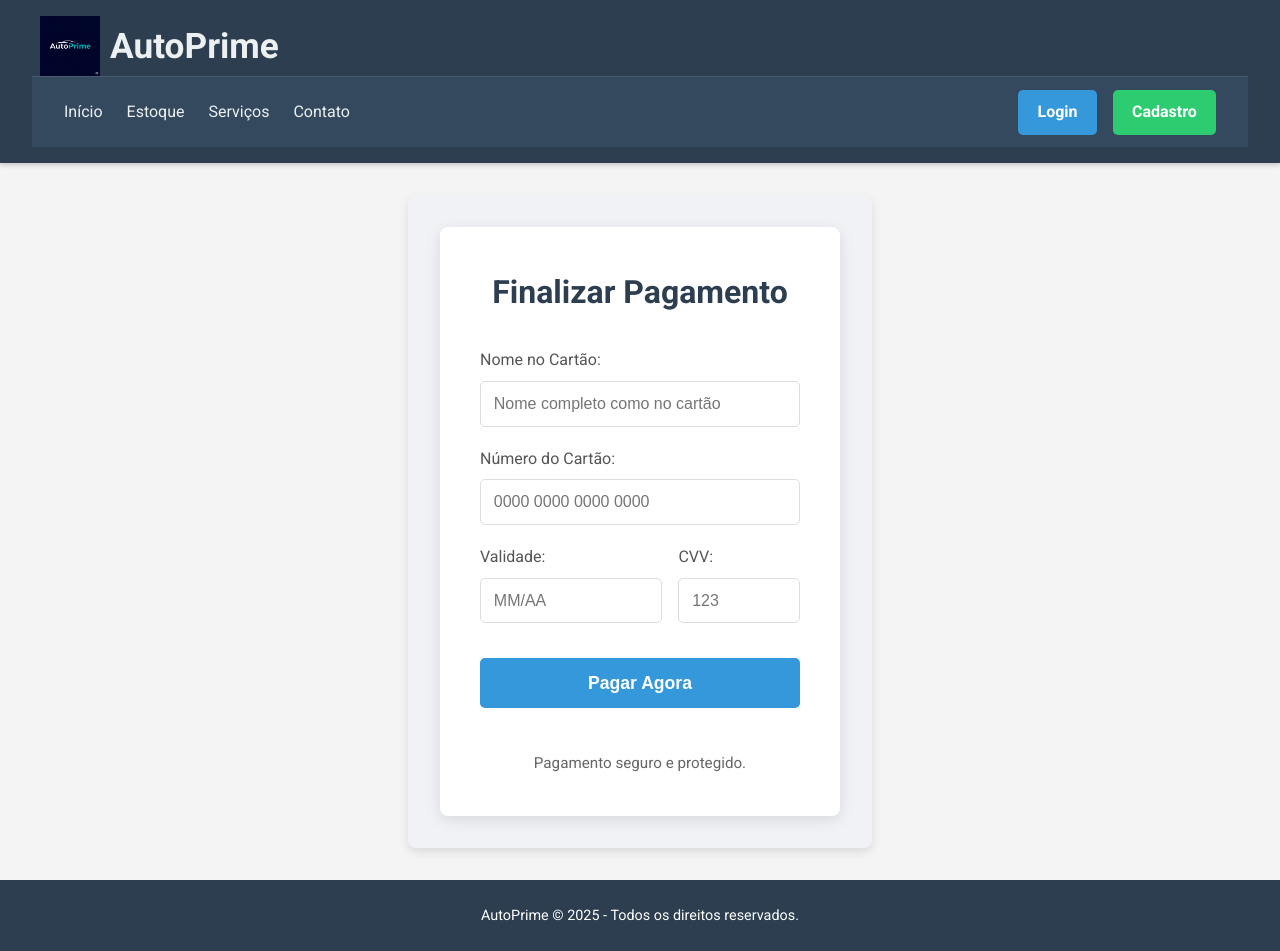
After one commit to zAlanRibeiro/TrabalhoConcessionaria, a Flask app: page /pagamento in a window 1280 px wide. The commit adds this page. Run offline with Flask 3, Linux system fonts and the light colour scheme.

Commit message:
Implementa cadastro de usuário com banco de dados SQLite

```diff
--- a/app.py
+++ b/app.py
@@ -1,10 +1,34 @@
 from flask import Flask, render_template, request, redirect, url_for, flash, session
+from flask_sqlalchemy import SQLAlchemy
+from werkzeug.security import generate_password_hash, check_password_hash # Importa funções de segurança de senha
 
 app = Flask(__name__)
 
 # Configuração da SECRET_KEY (essencial para sessões e mensagens flash)
-# EM PRODUÇÃO, NUNCA DEIXE UMA CHAVE ASSIM. GERE UMA CHAVE SEGURA E LONGA!
 app.secret_key = 'be6b8535e881eb6974fa7d60ff055c96ccf65f451edabd83'
+
+# Configuração do banco de dados SQLite
+app.config['SQLALCHEMY_DATABASE_URI'] = 'sqlite:///database.db'
+app.config['SQLALCHEMY_TRACK_MODIFICATIONS'] = False
+db = SQLAlchemy(app)
+
+# --- MODELO DO BANCO DE DADOS ---
+# Esta classe representa a nossa tabela 'usuario' no banco de dados.
+class Usuario(db.Model):
+    id = db.Column(db.Integer, primary_key=True) # Chave primária, ID único para cada usuário
+    nome = db.Column(db.String(150), nullable=False)
+    email = db.Column(db.String(150), unique=True, nullable=False) # E-mail deve ser único
+    senha_hash = db.Column(db.String(256), nullable=False) # Armazena a senha de forma segura
+
+    # Método para definir a senha do usuário, gerando um hash seguro
+    def set_senha(self, senha):
+        self.senha_hash = generate_password_hash(senha)
+
+    # Método para verificar a senha fornecida pelo usuário no login
+    def check_senha(self, senha):
+        return check_password_hash(self.senha_hash, senha)
+
+# --- ROTAS DA APLICAÇÃO ---
 
 @app.route('/')
 def index():
@@ -16,92 +40,91 @@ def login():
         email = request.form['email']
         password = request.form['password']
 
-        # **Lógica de Autenticação Simplificada (APENAS PARA TESTE)**
-        # Em um sistema real, você faria:
-        # 1. Consultar o banco de dados para encontrar o usuário pelo email.
-        # 2. Verificar se a senha fornecida corresponde à senha (hashed) armazenada no DB.
-        if email == 'teste@exemplo.com' and password == '12345':
-            session['logged_in'] = True  # Marca o usuário como logado na sessão
-            session['email'] = email     # Armazena o email na sessão
-            flash('Login bem-sucedido!', 'success') # Mensagem de sucesso para o usuário
-            return redirect(url_for('index')) # Redireciona para a página inicial
+        # Procura o usuário no banco de dados pelo e-mail fornecido
+        usuario = Usuario.query.filter_by(email=email).first()
+
+        # Verifica se o usuário existe E se a senha está correta
+        if usuario and usuario.check_senha(password):
+            session['logged_in'] = True
+            session['user_id'] = usuario.id
+            session['user_name'] = usuario.nome
+            flash('Login bem-sucedido!', 'success')
+            return redirect(url_for('index'))
         else:
-            flash('Email ou senha inválidos.', 'error') # Mensagem de erro
-            return render_template('login.html') # Mantém na página de login para tentar novamente
+            flash('Email ou senha inválidos.', 'error')
+            return redirect(url_for('login'))
 
-    # Se a requisição for GET (acesso inicial à página), simplesmente renderiza o formulário de login
     return render_template('login.html')
 
-# Rota para a página de cadastro
 @app.route('/cadastro', methods=['GET', 'POST'])
 def cadastro():
     if request.method == 'POST':
-        name = request.form['name']
+        nome = request.form['name']
         email = request.form['email']
-        password = request.form['password']
-        confirm_password = request.form['confirm_password']
+        senha = request.form['password']
+        confirm_senha = request.form['confirm_password']
 
-        # **Lógica de Cadastro Simplificada (APENAS PARA TESTE)**
-        # Em um sistema real, você faria:
-        # 1. Validar os dados de entrada (formato do email, complexidade da senha).
-        # 2. Verificar se o e-mail já existe no banco de dados para evitar duplicidade.
-        # 3. Fazer HASH da senha (MUITO IMPORTANTE para segurança!) antes de armazenar.
-        # 4. Salvar o novo usuário no banco de dados.
+        # Verifica se as senhas coincidem
+        if senha != confirm_senha:
+            flash('As senhas não coincidem!', 'error')
+            return redirect(url_for('cadastro'))
 
-        if password != confirm_password:
-            flash('As senhas não coincidem!', 'error')
-            return render_template('cadastro.html')
+        # Verifica se o e-mail já está cadastrado
+        usuario_existente = Usuario.query.filter_by(email=email).first()
+        if usuario_existente:
+            flash('Este e-mail já está cadastrado. Tente fazer login.', 'error')
+            return redirect(url_for('cadastro'))
 
-        # Simulação de sucesso de cadastro
-        flash(f'Olá, {name}! Seu cadastro foi simulado com sucesso. Use teste@exemplo.com e 12345 para login temporário.', 'success')
-        return redirect(url_for('login')) # Redireciona para a página de login após o cadastro
+        # Cria um novo objeto Usuario
+        novo_usuario = Usuario(nome=nome, email=email)
+        novo_usuario.set_senha(senha) # Define a senha de forma segura
+
+        # Adiciona o novo usuário ao banco de dados
+        try:
+            db.session.add(novo_usuario)
+            db.session.commit()
+            flash(f'Olá, {nome}! Cadastro realizado com sucesso. Faça o login.', 'success')
+            return redirect(url_for('login'))
+        except Exception as e:
+            db.session.rollback()
+            flash(f'Ocorreu um erro ao realizar o cadastro: {e}', 'error')
+            return redirect(url_for('cadastro'))
 
     return render_template('cadastro.html')
 
-# Rota para a página de Estoque de Veículos
+@app.route('/logout')
+def logout():
+    session.clear() # Limpa toda a sessão
+    flash('Você foi desconectado.', 'info')
+    return redirect(url_for('index'))
+
+# --- Outras rotas do seu site (estoque, servicos, etc.) ---
+
 @app.route('/estoque')
 def estoque():
-    # Aqui, futuramente, você buscará os dados dos veículos do banco de dados
-    # e passará para o template. Ex: return render_template('estoque.html', veiculos=lista_de_veiculos)
     return render_template('estoque.html')
 
-# Rota para a página de Serviços
 @app.route('/servicos')
 def servicos():
     return render_template('servicos.html')
 
-# Rota para a página de Contato
 @app.route('/contato', methods=['GET', 'POST'])
 def contato():
     if request.method == 'POST':
-        name = request.form['name']
-        email = request.form['email']
-        subject = request.form['subject']
-        message = request.form['message']
-
-        # **Lógica de Processamento do Formulário de Contato (APENAS PARA TESTE)**
-        # Em um sistema real, você faria:
-        # 1. Validar os dados do formulário.
-        # 2. Salvar a mensagem no banco de dados.
-        # 3. Opcionalmente, enviar um e-mail para a concessionária com a mensagem.
-        print(f"Nova mensagem de contato de {name} ({email}) - Assunto: {subject}\nMensagem: {message}")
-        flash('Sua mensagem foi enviada com sucesso! Em breve entraremos em contato.', 'success')
+        # Lógica do formulário de contato aqui...
+        flash('Sua mensagem foi enviada com sucesso!', 'success')
         return redirect(url_for('contato'))
     return render_template('contato.html')
 
-# Rota de Logout
-@app.route('/logout')
-def logout():
-    session.pop('logged_in', None) # Remove a variável que indica que o usuário está logado
-    session.pop('email', None)     # Remove o email da sessão
-    flash('Você foi desconectado.', 'info') # Mensagem informativa
+@app.route('/pagamento')
+def pagamento():
+    return render_template('pagamento.html')
+
+@app.route('/processar_pagamento', methods=['POST'])
+def processar_pagamento():
+    flash('Pagamento processado com sucesso!', 'success')
     return redirect(url_for('index'))
-
 
 # Bloco para rodar a aplicação
 if __name__ == '__main__':
-    # app.run(debug=True) ativa o modo de depuração:
-    # - Servidor recarrega automaticamente ao detectar mudanças no código.
-    # - Exibe informações de depuração no navegador em caso de erro.
-    # DESATIVE debug=True EM AMBIENTES DE PRODUÇÃO POR SEGURANÇA!
     app.run(debug=True)
--- a/templates/index.html
+++ b/templates/index.html
@@ -23,6 +23,7 @@
                 <li><a href="{{ url_for('estoque') }}">Estoque</a></li>
                 <li><a href="{{ url_for('servicos') }}">Serviços</a></li>
                 <li><a href="{{ url_for('contato') }}">Contato</a></li>
+                <li><a href="{{ url_for('pagamento') }}">Contato</a></li>
             </ul>
             <div class="auth-links">
                 <a href="{{ url_for('login') }}" class="btn btn-login">Login</a>
--- /dev/null
+++ b/templates/pagamento.html
@@ -0,0 +1,79 @@
+<!DOCTYPE html>
+<html lang="pt-BR">
+<head>
+    <meta charset="UTF-8">
+    <meta name="viewport" content="width=device-width, initial-scale=1.0">
+    <title>AutoPrime - Pagamento</title>
+    <link rel="stylesheet" href="{{ url_for('static', filename='css/style.css') }}">
+    <link rel="stylesheet" href="{{ url_for('static', filename='css/form.css') }}">
+</head>
+<body>
+    <header class="main-header">
+        <div class="header-content">
+            <div class="logo-area">
+                <img src="{{ url_for('static', filename='imagens/AutoPrime.png') }}" alt="Logo AutoPrime" class="logo">
+                <h1 class="site-title visually-hidden">AutoPrime</h1>
+            </div>
+        </div>
+
+        <nav class="main-nav">
+            <ul class="nav-links">
+                <li><a href="{{ url_for('index') }}">Início</a></li>
+                <li><a href="{{ url_for('estoque') }}">Estoque</a></li>
+                <li><a href="{{ url_for('servicos') }}">Serviços</a></li>
+                <li><a href="{{ url_for('contato') }}">Contato</a></li>
+            </ul>
+            <div class="auth-links">
+                <a href="{{ url_for('login') }}" class="btn btn-login">Login</a>
+                <a href="{{ url_for('cadastro') }}" class="btn btn-cadastro">Cadastro</a>
+            </div>
+        </nav>
+    </header>
+
+    {% with messages = get_flashed_messages(with_categories=true) %}
+      {% if messages %}
+        <div class="flash-messages-container">
+          {% for category, message in messages %}
+            <div class="flash-message {{ category }}">
+              {{ message }}
+            </div>
+          {% endfor %}
+        </div>
+      {% endif %}
+    {% endwith %}
+
+    <main class="main-content form-page"> <section class="form-section"> <h2>Finalizar Pagamento</h2>
+
+            <form action="{{ url_for('processar_pagamento') }}" method="POST" class="auth-form">
+
+                <div class="form-group">
+                    <label for="card-holder">Nome no Cartão:</label>
+                    <input type="text" id="card-holder" name="card_holder" required placeholder="Nome completo como no cartão">
+                </div>
+
+                <div class="form-group">
+                    <label for="card-number">Número do Cartão:</label>
+                    <input type="text" id="card-number" name="card_number" required placeholder="0000 0000 0000 0000">
+                </div>
+
+                <div style="display: flex; gap: 1rem;">
+                    <div class="form-group" style="flex: 3;"> <label for="expiry-date">Validade:</label>
+                        <input type="text" id="expiry-date" name="expiry_date" required placeholder="MM/AA">
+                    </div>
+                    <div class="form-group" style="flex: 2;"> <label for="cvv">CVV:</label>
+                        <input type="text" id="cvv" name="cvv" required placeholder="123">
+                    </div>
+                </div>
+
+                <button type="submit" class="btn btn-login full-width">Pagar Agora</button>
+
+                <p class="form-link">Pagamento seguro e protegido.</p>
+            </form>
+        </section>
+    </main>
+
+    <footer class="main-footer">
+        <p>AutoPrime &copy; 2025 - Todos os direitos reservados.</p>
+    </footer>
+</body>
+</html>
```
Also changed, not shown: instance/database.db (added), 1 other file.
